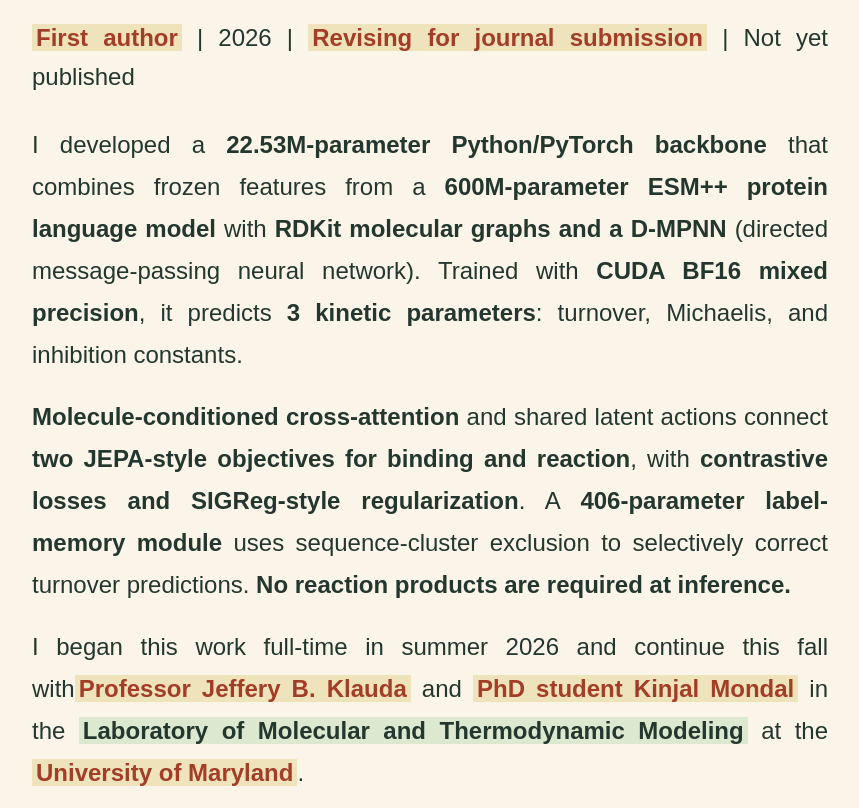
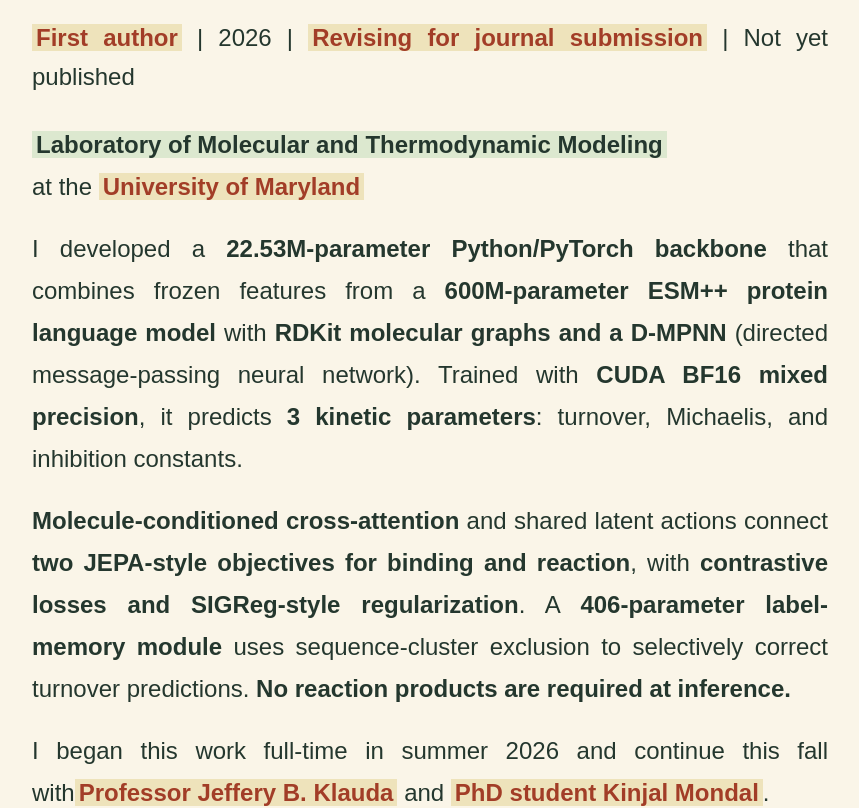
Before and after one commit to 2006coder/2006coder.github.io, a React (Vite) app: page / in a window 1280 px wide. Shown: the part 1862-2670 px from the top of the page, without its empty margins (210-1069 px from the left). Built offline with nearby package versions, Linux system fonts and the light colour scheme.

Commit message:
style: move LANCE affiliation below authorship

```diff
--- a/src/pages/WorkPage.tsx
+++ b/src/pages/WorkPage.tsx
@@ -22,6 +22,11 @@ export function WorkPage() {
             | Not yet published
           </p>
           <p className="mb-5">
+            <strong className="bg-[#dce8cf] px-1 text-ink">Laboratory of Molecular and Thermodynamic Modeling</strong>
+            <br/>
+            at the <strong className="bg-highlight px-1 text-rust">University of Maryland</strong>
+          </p>
+          <p className="mb-5">
             I developed a <strong>22.53M-parameter Python/PyTorch backbone</strong> that
             combines frozen features from a <strong>600M-parameter ESM++ protein
             language model</strong> with <strong>RDKit molecular graphs and a D-MPNN</strong>
@@ -39,9 +44,7 @@ export function WorkPage() {
           <p className="mb-5">
             I began this work full-time in summer 2026 and continue this fall with
             <strong className="bg-highlight px-1 text-rust">Professor Jeffery B. Klauda</strong>{" "}
-            and <strong className="bg-highlight px-1 text-rust">PhD student Kinjal Mondal</strong>{" "}
-            in the <strong className="bg-[#dce8cf] px-1 text-ink">Laboratory of Molecular and Thermodynamic Modeling</strong>{" "}
-            at the <strong className="bg-highlight px-1 text-rust">University of Maryland</strong>.
+            and <strong className="bg-highlight px-1 text-rust">PhD student Kinjal Mondal</strong>.
           </p>
           <ul className="mb-6 list-disc space-y-4 pl-6">
             <li>Outperformed retrained{" "}
```
